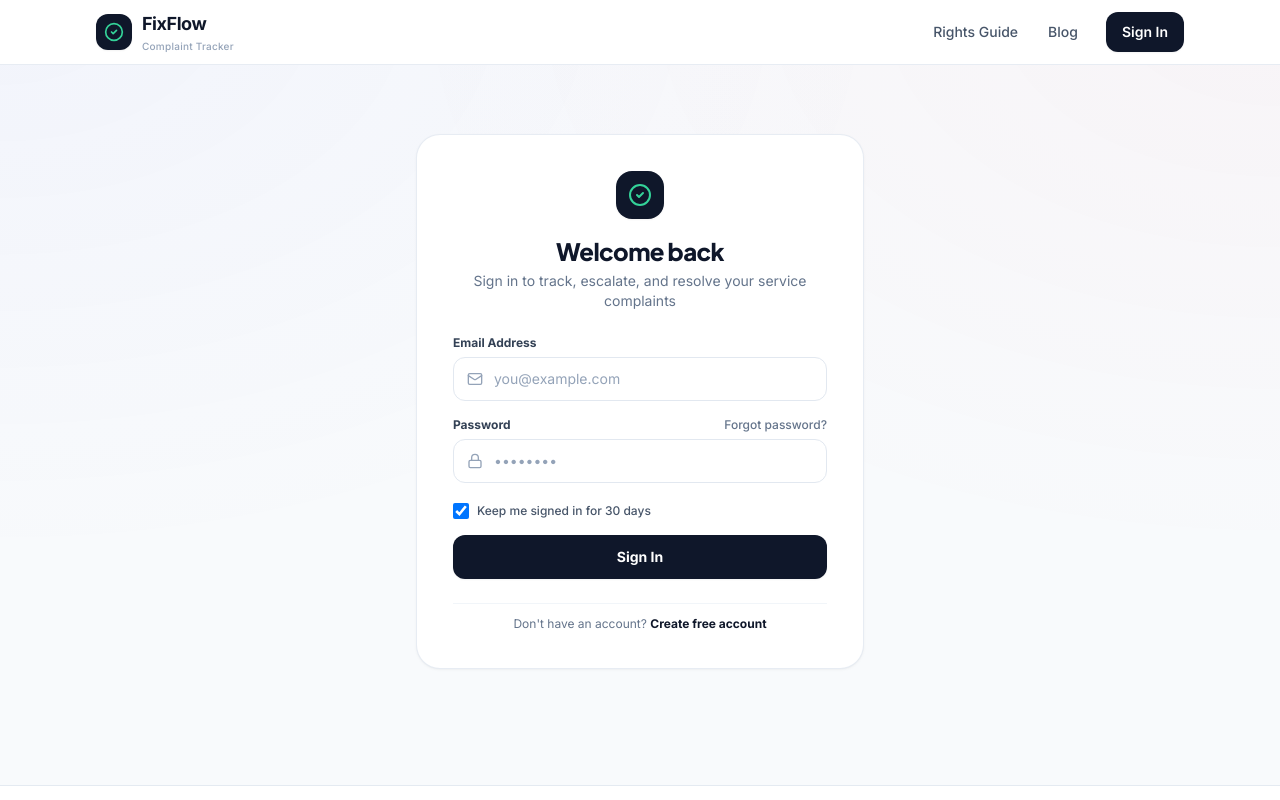
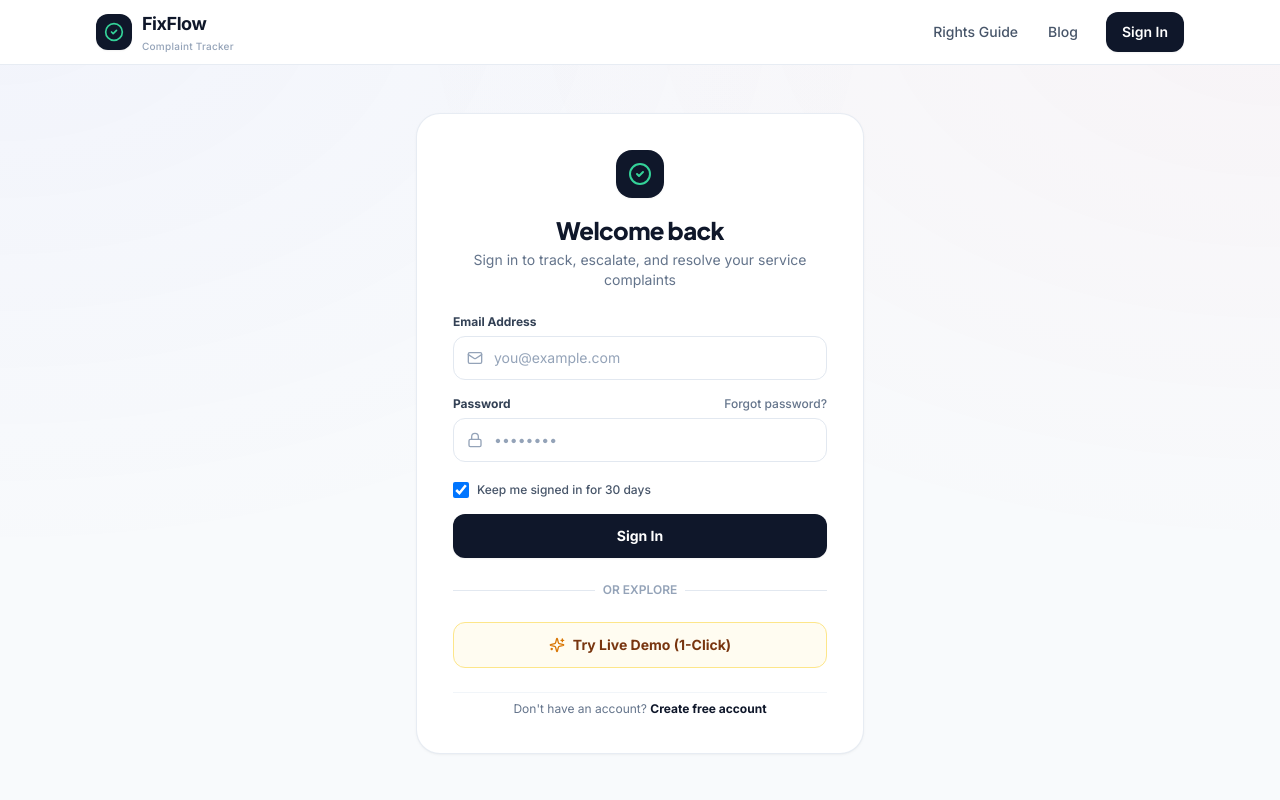
Before and after one commit to yaseershaik/FixFlow, a Next.js app: page /login in a window 1280 px wide. Shown: the top 800 px of the page. Built offline with nearby package versions, Linux system fonts and the light colour scheme; no server answers.

Commit message:
fix: resolve demo launch navigation issue with IPv4 pooler connection and dual-layer fallback

```diff
--- a/src/app/api/auth/demo/route.ts
+++ b/src/app/api/auth/demo/route.ts
@@ -24,10 +24,14 @@ export async function POST(req: NextRequest) {
           passwordHash: hashPassword("demo123"),
         },
       });
+      await resetDemoAccount(user.id);
+    } else {
+      // Ensure seed complaints exist if account was somehow cleared
+      const count = await db.issue.count({ where: { userId: user.id } });
+      if (count === 0) {
+        await resetDemoAccount(user.id);
+      }
     }
-
-    // Always reset the demo account to clean seed data on session launch
-    await resetDemoAccount(user.id);
 
     const demoDurationSeconds = 2 * 60 * 60; // 2 hours
     const token = createSessionToken(
@@ -51,8 +55,9 @@ export async function POST(req: NextRequest) {
 
     return response;
   } catch (error) {
-    console.error("Demo launch error:", error instanceof Error ? error.message : "Internal error");
-    return apiError("Failed to initialize demo sandbox", "INTERNAL_ERROR", 500);
+    const errorMsg = error instanceof Error ? error.message : "Internal error";
+    console.error("Demo launch error:", errorMsg);
+    return apiError(`Failed to initialize demo sandbox: ${errorMsg}`, "INTERNAL_ERROR", 500);
   }
 }
 
--- a/src/app/login/page.tsx
+++ b/src/app/login/page.tsx
@@ -3,7 +3,7 @@
 import { useState, Suspense } from "react";
 import { useRouter, useSearchParams } from "next/navigation";
 import Link from "next/link";
-import { CheckCircle2, Loader2, Mail, Lock } from "lucide-react";
+import { CheckCircle2, Loader2, Mail, Lock, Sparkles } from "lucide-react";
 
 function LoginForm() {
   const router = useRouter();
@@ -22,6 +22,35 @@ function LoginForm() {
   const [rememberMe, setRememberMe] = useState(true);
   const [error, setError] = useState("");
   const [loading, setLoading] = useState(false);
+  const [loadingDemo, setLoadingDemo] = useState(false);
+
+  const handleDemoLogin = async () => {
+    setError("");
+    setLoadingDemo(true);
+    try {
+      const res = await fetch("/api/auth/demo", { method: "POST" });
+      if (res.ok) {
+        router.push(redirectTarget);
+        return;
+      }
+      // Fallback: direct credentials login
+      const loginRes = await fetch("/api/auth/login", {
+        method: "POST",
+        headers: { "Content-Type": "application/json" },
+        body: JSON.stringify({ email: "demo@fixflow.app", password: "demo123", rememberMe: true }),
+      });
+      if (loginRes.ok) {
+        router.push(redirectTarget);
+      } else {
+        const data = await loginRes.json().catch(() => null);
+        setError(data?.error?.message || "Failed to initialize demo sandbox");
+      }
+    } catch {
+      setError("Network error connecting to demo sandbox. Please try again.");
+    } finally {
+      setLoadingDemo(false);
+    }
+  };
 
   const handleSubmit = async (e: React.FormEvent) => {
     e.preventDefault();
@@ -138,7 +167,7 @@ function LoginForm() {
 
           <button
             type="submit"
-            disabled={loading}
+            disabled={loading || loadingDemo}
             className="w-full rounded-xl bg-slate-900 py-3 text-xs sm:text-sm font-bold text-white shadow-sm hover:bg-slate-800 disabled:opacity-50 transition active:scale-[0.98] flex items-center justify-center gap-2 min-h-[44px]"
           >
             {loading && <Loader2 className="h-4 w-4 animate-spin" />}
@@ -146,7 +175,30 @@ function LoginForm() {
           </button>
         </form>
 
-        <p className="text-center text-xs text-slate-500 pt-3 border-t border-slate-100">
+        <div className="relative my-3">
+          <div className="absolute inset-0 flex items-center">
+            <div className="w-full border-t border-slate-200"></div>
+          </div>
+          <div className="relative flex justify-center text-xs uppercase">
+            <span className="bg-white px-2 text-slate-400 font-semibold">Or Explore</span>
+          </div>
+        </div>
+
+        <button
+          type="button"
+          onClick={handleDemoLogin}
+          disabled={loadingDemo || loading}
+          className="w-full rounded-xl border border-amber-200 bg-amber-50/70 hover:bg-amber-100/80 py-3 text-xs sm:text-sm font-bold text-amber-900 shadow-xs transition active:scale-[0.98] flex items-center justify-center gap-2 min-h-[44px]"
+        >
+          {loadingDemo ? (
+            <Loader2 className="h-4 w-4 animate-spin text-amber-700" />
+          ) : (
+            <Sparkles className="h-4 w-4 text-amber-600" />
+          )}
+          <span>{loadingDemo ? "Launching Demo..." : "Try Live Demo (1-Click)"}</span>
+        </button>
+
+        <p className="text-center text-xs text-slate-500 pt-2 border-t border-slate-100">
           Don&apos;t have an account?{" "}
           <Link href="/register" className="font-bold text-slate-900 hover:underline">
             Create free account
--- a/src/app/page.tsx
+++ b/src/app/page.tsx
@@ -149,6 +149,16 @@ function LandingPageContent() {
         method: "POST",
       });
       if (res.ok) {
+        router.push("/dashboard");
+        return;
+      }
+      // Fallback: direct demo credential authentication
+      const loginRes = await fetch("/api/auth/login", {
+        method: "POST",
+        headers: { "Content-Type": "application/json" },
+        body: JSON.stringify({ email: "demo@fixflow.app", password: "demo123", rememberMe: true }),
+      });
+      if (loginRes.ok) {
         router.push("/dashboard");
       } else {
         router.push("/login");
--- a/src/lib/db.ts
+++ b/src/lib/db.ts
@@ -1,10 +1,36 @@
 import { PrismaClient } from "@prisma/client";
+
+// Supabase Connection Pooler (Transaction mode on port 6543)
+// Resolves over IPv4 for AWS Lambda & Vercel serverless environments
+const SUPABASE_POOLER_URL =
+  "postgresql://postgres.ntifhiphuxgzfurdlzkp:8gK0Wn67T4eyXBpE@aws-0-ap-southeast-1.pooler.supabase.com:6543/postgres?sslmode=require&pgbouncer=true";
+
+function getDatabaseUrl(): string {
+  const envUrl = process.env.DATABASE_URL;
+  if (!envUrl) {
+    return SUPABASE_POOLER_URL;
+  }
+  // If user configured the direct db.*.supabase.co:5432 URL in Vercel,
+  // automatically rewrite to the IPv4 pooler because Vercel Lambda lacks IPv6 outbound egress
+  if (envUrl.includes("db.ntifhiphuxgzfurdlzkp.supabase.co")) {
+    return envUrl.replace(
+      /postgresql:\/\/postgres:([^@]+)@db\.ntifhiphuxgzfurdlzkp\.supabase\.co:5432\/postgres/,
+      "postgresql://postgres.ntifhiphuxgzfurdlzkp:$1@aws-0-ap-southeast-1.pooler.supabase.com:6543/postgres?sslmode=require&pgbouncer=true"
+    );
+  }
+  return envUrl;
+}
 
 const globalForPrisma = globalThis as unknown as { prisma: PrismaClient };
 
 export const db =
   globalForPrisma.prisma ||
   new PrismaClient({
+    datasources: {
+      db: {
+        url: getDatabaseUrl(),
+      },
+    },
     log: process.env.NODE_ENV === "development" ? ["warn", "error"] : ["error"],
   });
 
--- a/vitest.config.ts
+++ b/vitest.config.ts
@@ -5,6 +5,8 @@ export default defineConfig({
   test: {
     globals: true,
     environment: "node",
+    testTimeout: 20000,
+    hookTimeout: 20000,
   },
   resolve: {
     alias: {
```
Also changed, not shown: src/lib/demo-sandbox.ts (+7 -6 lines), 2 other files (tests, documents, lock files or other folders).
